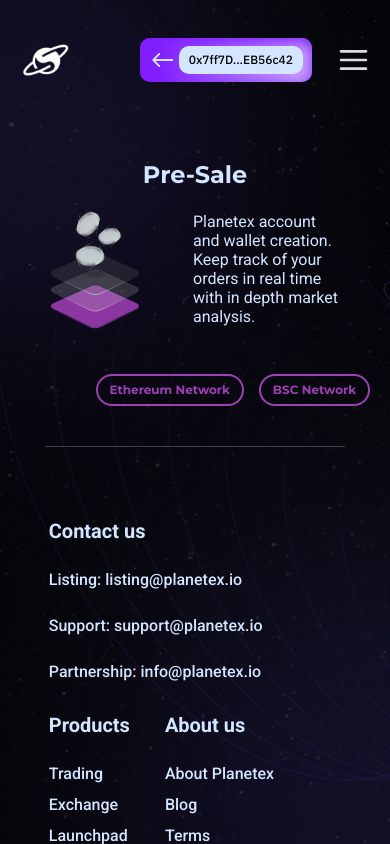
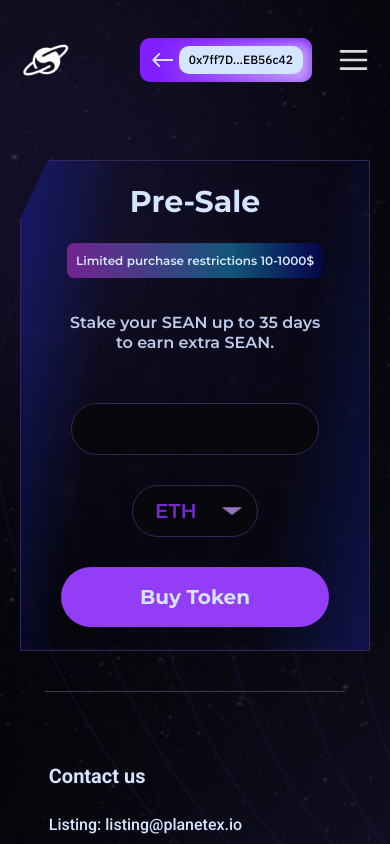
Before and after one commit to dexolacom/Planetex-app, a React (Create React App) app: page /presale in a window 390 px wide. Shown: the top 844 px of the page. Built offline with nearby package versions, Linux system fonts and the light colour scheme.

Commit message:
EDIT | mobile sale section

```diff
--- a/src/components/SaleSection/PreSaleContent/PreSaleContent.tsx
+++ b/src/components/SaleSection/PreSaleContent/PreSaleContent.tsx
@@ -5,7 +5,7 @@
   Text,
   Tag,
   TitleContainer,
-  Form,
+  InputContainer,
   Input,
   Select,
   Button,
@@ -22,16 +22,14 @@
           <Tag>Limited purchase restrictions 10-1000$</Tag>
         </TitleContainer>
         <Text>Stake your SEAN up to 35 days to earn extra SEAN.</Text>
-        <Form>
+        <InputContainer>
           <Input/>
           <Select>
             <option>ETH</option>
             <option>USDT</option>
           </Select>
-        </Form>
-        <Button>
-          Buy Token
-        </Button>
+        </InputContainer>
+        <Button>Buy Token</Button>
       </Content>
     </Wrapper>
   );
--- a/src/components/SaleSection/PreSaleContent/styles.ts
+++ b/src/components/SaleSection/PreSaleContent/styles.ts
@@ -6,6 +6,7 @@
 export const Wrapper = styled.div`
   clip-path: polygon(8% 0,100% 0,100% 100%,0 100%,0 12%);
   border: 1px solid #372458;
+
   //position: relative;
   //color: white;
   //background-repeat: no-repeat;
@@ -27,21 +28,25 @@
   //  background-size: 2px 100%, 2px 100%, 100% 2px, 100% 2px, 25px 25px, 100% 100%, 100% 100%;
   //  background-position: 0% 0%, 100% 25px, -25px 0%, 0px 100%, 100% 0%, -25px 0%, 100% 25px;
   //}
-
 `
 
 export const Content = styled.div`
   padding: 75px 120px 80px 120px;
-  background: linear-gradient(
-          98.66deg, rgba(31, 53, 255, 0.29) 2.6%,
-          rgba(31, 53, 255, 0) 26.21%,
-          rgba(31, 53, 255, 0.0116456) 73.39%,
-          rgba(31, 53, 255, 0.24) 100%
-  );
+  background: linear-gradient(98.66deg, rgba(31, 53, 255, 0.29) 2.6%, rgba(31, 53, 255, 0) 26.21%, rgba(31, 53, 255, 0.0116456) 73.39%, rgba(31, 53, 255, 0.24) 100%);
   backdrop-filter: blur(3.5px);
 
   @media screen and (max-width: 880px) {
     padding: 45px 45px 55px 95px;
+  }
+
+  @media screen and (max-width: 768px) {
+    padding: 45px 55px;
+    display: flex;
+    flex-direction: column;
+  }
+
+  @media screen and (max-width: 576px) {
+    padding: 23px 40px;
   }
 `
 
@@ -53,6 +58,12 @@
 
   @media screen and (max-width: 880px) {
     gap: 70px;
+  }
+
+  @media screen and (max-width: 768px) {
+    display: flex;
+    flex-direction: column;
+    gap: 24px;
   }
 `
 
@@ -92,6 +103,10 @@
     line-height: 17px;
     padding: 9px;
   }
+
+  @media screen and (max-width: 576px) {
+    font-size: 12px;
+  }
 `
 
 export const Text = styled.p`
@@ -105,13 +120,22 @@
     font-size: 16px;
     line-height: 20px;
   }
+
+  @media screen and (max-width: 768px) {
+    text-align: center;
+  }
 `
 
-export const Form = styled.form`
+export const InputContainer = styled.div`
   display: flex;
   align-items: center;
   gap: 30px;
   margin-bottom: 30px;
+
+  @media screen and (max-width: 768px) {
+    justify-content: center;
+    flex-wrap: wrap;
+  }
 `
 
 export const Input = styled.input`
@@ -125,7 +149,6 @@
 `
 
 export const Select = styled.select`
-  background-color: #06080C;
   border: 1px solid #372458;
   border-radius: 66px;
   padding: 13px 45px 13px 22px;
@@ -142,5 +165,6 @@
   background-repeat: no-repeat, repeat;
   background-position: right .7em top 50%, 0 0;
   background-size: 1.1em auto, 100%;
+  background-color: #06080C;
 `
 export const Button = styled(SolidButton)``
--- a/src/pages/PreSalePage/PreSalePage.tsx
+++ b/src/pages/PreSalePage/PreSalePage.tsx
@@ -1,7 +1,7 @@
 import React from 'react';
 import HeroSection from '../../components/HeroSection/HeroSection';
 import { heroInfo } from '../../constants/constants'
-import { FlexRow, OutlineButton } from '../../theme';
+import { OutlineButton } from '../../theme';
 import { ButtonsContainer } from './styles';
 import SaleSection from '../../components/SaleSection/SaleSection';
 
@@ -9,12 +9,12 @@
   const { presale } = heroInfo
   return (
     <>
-      <HeroSection title={presale?.title} text={presale?.text} img={presale?.img}/>
-      <ButtonsContainer>
-        <OutlineButton>Ethereum Network</OutlineButton>
-        <OutlineButton>BSC Network</OutlineButton>
-      </ButtonsContainer>
-      {/*<SaleSection/>*/}
+      {/*<HeroSection title={presale?.title} text={presale?.text} img={presale?.img}/>*/}
+      {/*<ButtonsContainer>*/}
+      {/*  <OutlineButton>Ethereum Network</OutlineButton>*/}
+      {/*  <OutlineButton>BSC Network</OutlineButton>*/}
+      {/*</ButtonsContainer>*/}
+      <SaleSection/>
     </>
   );
 };
--- a/src/theme.ts
+++ b/src/theme.ts
@@ -1,12 +1,4 @@
 import styled from 'styled-components';
-
-export const FlexRow = styled.div<{justify?: string, align?: string, gap?: string, margin?: string}>`
-  display: flex;
-  //justify-content: ${({justify}) => justify ?? 'center'};
-  align-items: ${({align}) => align ?? 'center'};
-  gap: ${({gap}) => gap ?? 'auto'};
-  margin: ${({margin}) => margin ?? '0'};
-`
 
 export const SolidButton = styled.button<{padding?: string}>`
   padding: 18px 50px;
```
